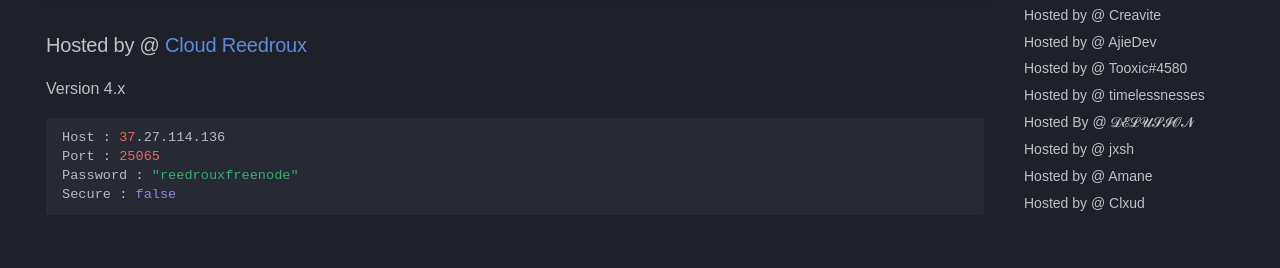
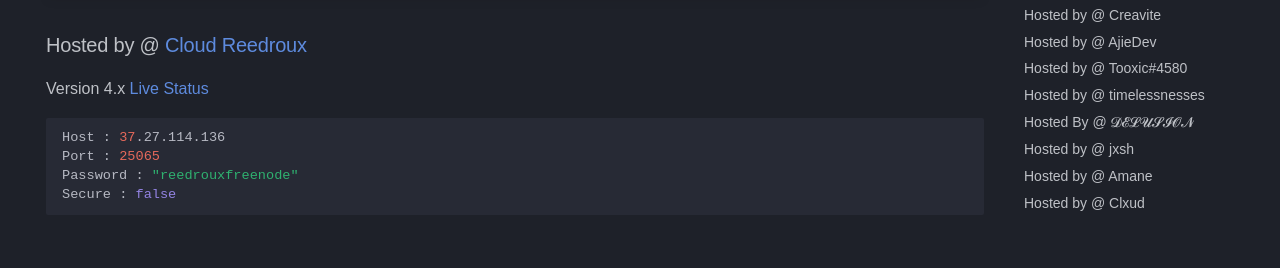
Before and after one commit to DarrenOfficial/lavalink-list, an MkDocs documentation site: the page built from docs/NoSSL/lavalink-without-ssl.md, in a window 1280 px wide and 900 px high. Shown: the part 333-601 px from the top of the window. Built offline with MkDocs 1.6.1 and Material for MkDocs 9.7.7, drawn with Linux system fonts in a browser that asks for light colours; some web fonts are replaced; comment, search, counter and statistics services are not loaded; a style sheet for code colours, icons or effects is not loaded.

Commit message:
Update lavalink-without-ssl.md (#545)

````diff
--- a/docs/NoSSL/lavalink-without-ssl.md
+++ b/docs/NoSSL/lavalink-without-ssl.md
@@ -23,6 +23,7 @@ hide:
 
 ### Hosted by @ [Cloud Reedroux](https://reedroux.biz/)
 Version 4.x
+[Live Status](https://hetrixtools.com/r/530af032379fc83316a8221a44a8cd52/)
 ```bash
 Host : 37.27.114.136
 Port : 25065
````
